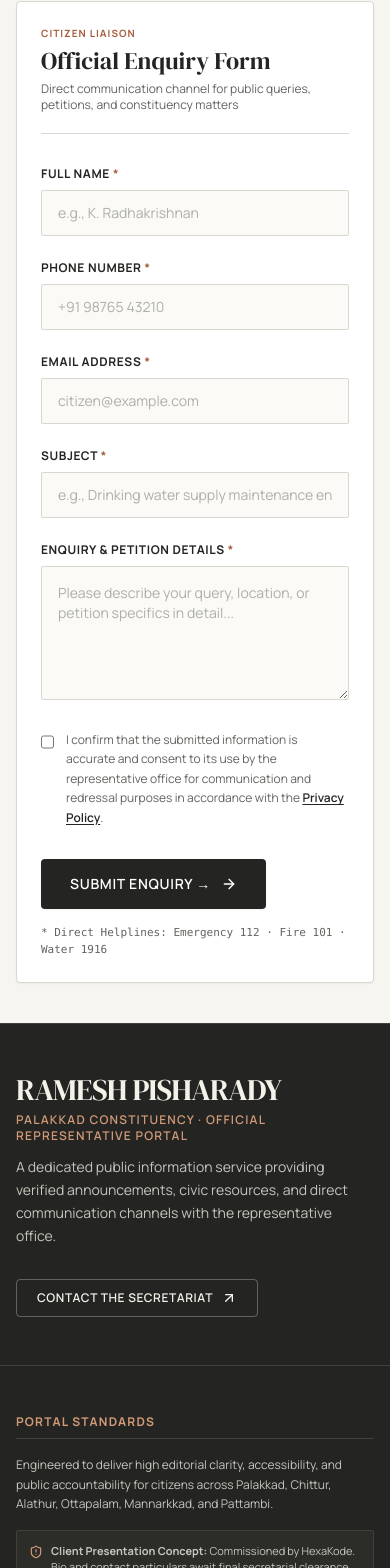
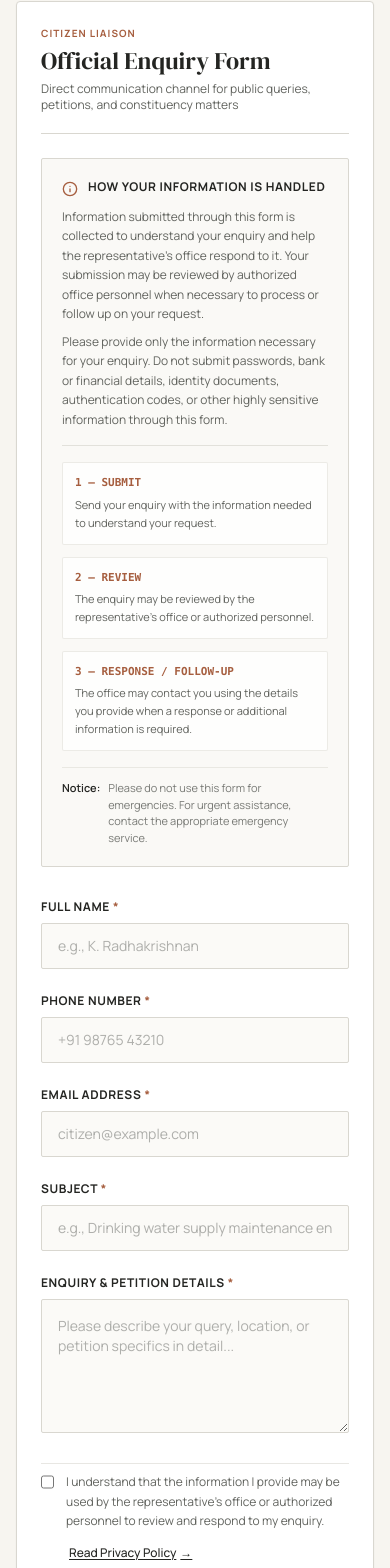
Before and after one commit to hexakodeTech/MLA-Template, a Next.js app: page /contact in a window 390 px wide. Shown: the part 1603-3171 px from the top of the page. Built offline with nearby package versions, Linux system fonts and the light colour scheme.

Commit message:
refactor: update input fields and validation logic in ContactForm

```diff
--- a/src/components/contact/ContactForm.tsx
+++ b/src/components/contact/ContactForm.tsx
@@ -2,7 +2,7 @@
 
 import React, { useState } from "react";
 import Link from "next/link";
-import { AlertCircle, ShieldCheck, Info, ArrowRight } from "lucide-react";
+import { AlertCircle, Info, ArrowRight } from "lucide-react";
 import { Button } from "@/components/ui/Button";
 import { useLanguage } from "@/context/LanguageContext";
 
@@ -41,7 +41,7 @@ export const ContactForm: React.FC = () => {
   const [errors, setErrors] = useState<FormErrors>({});
   const [isSubmitting, setIsSubmitting] = useState(false);
   const [submissionFeedback, setSubmissionFeedback] = useState<{
-    type: "prototype-success" | "error";
+    type: "success" | "error";
     message: string;
     details?: string;
   } | null>(null);
@@ -109,8 +109,8 @@ export const ContactForm: React.FC = () => {
     if (!formData.consent) {
       newErrors.consent =
         language === "ml"
-          ? "തുടരുന്നതിന് സ്വകാര്യതാ സമ്മതം രേഖപ്പെടുത്തുക"
-          : "You must acknowledge the privacy notice to proceed.";
+          ? "തുടരുന്നതിന് വിവര കൈകാര്യ സമ്മതം രേഖപ്പെടുത്തുക"
+          : "Please acknowledge the information handling notice to proceed.";
     }
 
     setErrors(newErrors);
@@ -122,7 +122,19 @@ export const ContactForm: React.FC = () => {
     setSubmissionFeedback(null);
 
     if (formData.honeypot) return;
-    if (!validate()) return;
+
+    if (!validate()) {
+      setSubmissionFeedback({
+        type: "error",
+        message:
+          language === "ml" ? "സമർപ്പിക്കാൻ സാധിച്ചില്ല" : "Unable to Submit",
+        details:
+          language === "ml"
+            ? "ഈ സമയത്ത് നിങ്ങളുടെ അന്വേഷണം സമർപ്പിക്കാൻ സാധിച്ചില്ല. വിവരങ്ങൾ പരിശോധിച്ച് വീണ്ടും ശ്രമിക്കുക."
+            : "We couldn't submit your enquiry at this time. Please check your details and try again.",
+      });
+      return;
+    }
 
     setIsSubmitting(true);
 
@@ -130,15 +142,13 @@ export const ContactForm: React.FC = () => {
       setIsSubmitting(false);
 
       setSubmissionFeedback({
-        type: "prototype-success",
+        type: "success",
         message:
-          language === "ml"
-            ? "ഫോം പരിശോധന വിജയകരം (പ്രോട്ടോടൈപ്പ് മോഡ്)"
-            : "Form Validation Successful (Demonstration Prototype)",
+          language === "ml" ? "അന്വേഷണം സമർപ്പിച്ചു" : "Enquiry Submitted",
         details:
           language === "ml"
-            ? "ബാക്ക്-എൻഡ് മെയിൽ സെർവർ ബന്ധിപ്പിച്ചിട്ടില്ലാത്തതിനാൽ യഥാർത്ഥ സന്ദേശം അയച്ചിട്ടില്ല. ക്ലയന്റ് അനുമതിക്ക് ശേഷം ഔദ്യോഗിക ഇമെയിൽ സർവീസ് സജ്ജീകരിക്കുന്നതാണ്."
-            : "This is a demonstration prototype for client evaluation. The front-end validation and accessible state handling are fully functional. No outbound email was dispatched because an authorized SMTP/backend server is not yet connected.",
+            ? "നിങ്ങളുടെ അന്വേഷണം വിജയകരമായി സമർപ്പിച്ചു. നൽകിയ വിവരങ്ങൾ ഓഫീസ് പരിശോധിച്ചേക്കാം; കൂടുതൽ വിവരങ്ങളോ തുടർനടപടികളോ ആവശ്യമാണെങ്കിൽ ഓഫീസ് നിങ്ങളുമായി ബന്ധപ്പെട്ടേക്കാം."
+            : "Your enquiry has been submitted successfully. The office may review the information provided and contact you if further information or follow-up is required.",
       });
 
       setFormData({
@@ -155,7 +165,8 @@ export const ContactForm: React.FC = () => {
 
   return (
     <div className="bg-white dark:bg-[#2C2D29] rounded-sm border border-warm-grey dark:border-[#41413B] p-6 sm:p-10 shadow-xs font-sans">
-      <div className="mb-8 pb-5 border-b border-warm-grey dark:border-[#41413B] flex items-start justify-between gap-4">
+      {/* Header */}
+      <div className="mb-6 pb-5 border-b border-warm-grey dark:border-[#41413B] flex items-start justify-between gap-4">
         <div>
           <span className="text-[10px] font-bold uppercase tracking-widest text-copper dark:text-[#D29A78] block mb-1">
             {language === "ml" ? "പൗരസമ്പർക്കം" : "Citizen Liaison"}
@@ -171,21 +182,123 @@ export const ContactForm: React.FC = () => {
               : "Direct communication channel for public queries, petitions, and constituency matters"}
           </p>
         </div>
-        <span className="hidden sm:inline-flex items-center gap-1.5 text-[11px] bg-stone dark:bg-[#222320] text-charcoal dark:text-[#F4F1E9] border border-warm-grey dark:border-[#41413B] px-3 py-1 rounded-xs font-mono font-semibold">
-          <ShieldCheck className="w-3.5 h-3.5 text-copper dark:text-[#D29A78]" />
-          Prototype Form
+        <span className="hidden sm:inline-flex items-center gap-1.5 text-[11px] bg-stone dark:bg-[#222320] text-charcoal dark:text-[#F4F1E9] border border-warm-grey dark:border-[#41413B] px-3 py-1 rounded-xs font-mono font-medium">
+          <Info className="w-3.5 h-3.5 text-copper dark:text-[#D29A78]" />
+          {language === "ml" ? "ഔദ്യോഗിക ഡെസ്ക്" : "Official Desk"}
         </span>
       </div>
 
+      {/* How Your Information Is Handled Panel */}
+      <section
+        aria-labelledby="info-handling-title"
+        className="rounded-xs border border-warm-grey dark:border-[#41413B] bg-ivory/60 dark:bg-[#222320]/80 p-5 mb-8"
+      >
+        <div className="flex items-start gap-2.5 mb-2.5">
+          <Info className="w-4 h-4 text-copper dark:text-[#D29A78] shrink-0 mt-0.5" aria-hidden="true" />
+          <h4
+            id="info-handling-title"
+            className="font-bold text-xs uppercase tracking-wider text-charcoal dark:text-[#F4F1E9]"
+          >
+            {language === "ml"
+              ? "വിവരങ്ങൾ കൈകാര്യം ചെയ്യുന്ന രീതി"
+              : "HOW YOUR INFORMATION IS HANDLED"}
+          </h4>
+        </div>
+
+        <div className="space-y-2 text-xs text-slate dark:text-[#C6C5BD] leading-relaxed">
+          <p>
+            {language === "ml"
+              ? "നിങ്ങളുടെ അന്വേഷണം മനസ്സിലാക്കുന്നതിനും അതിന് മറുപടി നൽകാൻ ജനപ്രതിനിധിയുടെ ഓഫീസിനെ സഹായിക്കുന്നതിനുമായാണ് ഈ ഫോം വഴി സമർപ്പിക്കുന്ന വിവരങ്ങൾ സ്വീകരിക്കുന്നത്. നിങ്ങളുടെ അഭ്യർത്ഥന പരിശോധിക്കുന്നതിനോ തുടർനടപടികൾ സ്വീകരിക്കുന്നതിനോ ആവശ്യമെങ്കിൽ വിവരങ്ങൾ ചുമതലപ്പെടുത്തിയ ഓഫീസ് ഉദ്യോഗസ്ഥർ പരിശോധിച്ചേക്കാം."
+              : "Information submitted through this form is collected to understand your enquiry and help the representative’s office respond to it. Your submission may be reviewed by authorized office personnel when necessary to process or follow up on your request."}
+          </p>
+          <p>
+            {language === "ml"
+              ? "നിങ്ങളുടെ അന്വേഷണത്തിന് ആവശ്യമായ വിവരങ്ങൾ മാത്രം നൽകുക. പാസ്‌വേഡുകൾ, ബാങ്ക് അല്ലെങ്കിൽ സാമ്പത്തിക വിവരങ്ങൾ, തിരിച്ചറിയൽ രേഖകൾ, ഓതന്റിക്കേഷൻ കോഡുകൾ അല്ലെങ്കിൽ അതീവ രഹസ്യസ്വഭാവമുള്ള മറ്റ് വിവരങ്ങൾ ഈ ഫോം വഴി സമർപ്പിക്കരുത്."
+              : "Please provide only the information necessary for your enquiry. Do not submit passwords, bank or financial details, identity documents, authentication codes, or other highly sensitive information through this form."}
+          </p>
+        </div>
+
+        {/* 3-Step Process Flow */}
+        <div className="mt-4 pt-4 border-t border-warm-grey/70 dark:border-[#41413B]/70">
+          <div className="grid grid-cols-1 sm:grid-cols-3 gap-3">
+            {/* Step 1 */}
+            <div className="bg-white/80 dark:bg-[#2C2D29]/80 p-3 rounded-xs border border-warm-grey/50 dark:border-[#41413B]/50 flex flex-col justify-between">
+              <div>
+                <span className="font-mono text-[11px] font-bold text-copper dark:text-[#D29A78] block mb-1">
+                  {language === "ml" ? "1 — സമർപ്പിക്കുക" : "1 — SUBMIT"}
+                </span>
+                <p className="text-[11px] text-slate dark:text-[#C6C5BD] leading-relaxed">
+                  {language === "ml"
+                    ? "നിങ്ങളുടെ അഭ്യർത്ഥന മനസ്സിലാക്കാൻ ആവശ്യമായ വിവരങ്ങൾ ഉൾപ്പെടുത്തി അന്വേഷണം അയക്കുക."
+                    : "Send your enquiry with the information needed to understand your request."}
+                </p>
+              </div>
+            </div>
+
+            {/* Step 2 */}
+            <div className="bg-white/80 dark:bg-[#2C2D29]/80 p-3 rounded-xs border border-warm-grey/50 dark:border-[#41413B]/50 flex flex-col justify-between">
+              <div>
+                <span className="font-mono text-[11px] font-bold text-copper dark:text-[#D29A78] block mb-1">
+                  {language === "ml" ? "2 — പരിശോധന" : "2 — REVIEW"}
+                </span>
+                <p className="text-[11px] text-slate dark:text-[#C6C5BD] leading-relaxed">
+                  {language === "ml"
+                    ? "അന്വേഷണം ജനപ്രതിനിധിയുടെ ഓഫീസോ ചുമതലപ്പെടുത്തിയ ഉദ്യോഗസ്ഥരോ പരിശോധിച്ചേക്കാം."
+                    : "The enquiry may be reviewed by the representative’s office or authorized personnel."}
+                </p>
+              </div>
+            </div>
+
+            {/* Step 3 */}
+            <div className="bg-white/80 dark:bg-[#2C2D29]/80 p-3 rounded-xs border border-warm-grey/50 dark:border-[#41413B]/50 flex flex-col justify-between">
+              <div>
+                <span className="font-mono text-[11px] font-bold text-copper dark:text-[#D29A78] block mb-1">
+                  {language === "ml" ? "3 — മറുപടി / തുടർനടപടി" : "3 — RESPONSE / FOLLOW-UP"}
+                </span>
+                <p className="text-[11px] text-slate dark:text-[#C6C5BD] leading-relaxed">
+                  {language === "ml"
+                    ? "മറുപടിയോ കൂടുതൽ വിവരങ്ങളോ ആവശ്യമുള്ളപ്പോൾ നിങ്ങൾ നൽകിയ വിവരങ്ങൾ ഉപയോഗിച്ച് ഓഫീസ് ബന്ധപ്പെട്ടേക്കാം."
+                    : "The office may contact you using the details you provide when a response or additional information is required."}
+                </p>
+              </div>
+            </div>
+          </div>
+        </div>
+
+        {/* Subtle Important Notice (Emergency Service) */}
+        <div className="mt-4 pt-3 border-t border-warm-grey/50 dark:border-[#41413B]/50 flex items-start gap-2 text-[11px] text-slate/85 dark:text-[#A09F97]">
+          <span className="font-semibold text-charcoal dark:text-[#F4F1E9] shrink-0">
+            {language === "ml" ? "ശ്രദ്ധിക്കുക:" : "Notice:"}
+          </span>
+          <p>
+            {language === "ml"
+              ? "അടിയന്തിര ആവശ്യങ്ങൾക്കായി ഈ ഫോം ഉപയോഗിക്കരുത്. അടിയന്തിര സഹായത്തിനായി ബന്ധപ്പെട്ട എമർജൻസി സർവീസുകളുമായി ബന്ധപ്പെടുക."
+              : "Please do not use this form for emergencies. For urgent assistance, contact the appropriate emergency service."}
+          </p>
+        </div>
+      </section>
+
+      {/* Submission Feedback Alert */}
       {submissionFeedback && (
         <div
           role="alert"
-          className="mb-8 p-5 rounded-xs bg-stone/50 dark:bg-[#222320] border border-warm-grey dark:border-[#41413B] text-charcoal dark:text-[#F4F1E9] animate-in fade-in duration-200"
+          aria-live="polite"
+          className={`mb-8 p-5 rounded-xs border text-charcoal dark:text-[#F4F1E9] animate-in fade-in duration-200 ${
+            submissionFeedback.type === "success"
+              ? "bg-[#F7F6F2] dark:bg-[#222320] border-warm-grey dark:border-[#41413B]"
+              : "bg-red-50/80 dark:bg-red-950/20 border-red-200 dark:border-red-900/50"
+          }`}
         >
           <div className="flex items-start gap-3">
-            <Info className="w-5 h-5 text-copper dark:text-[#D29A78] shrink-0 mt-0.5" />
+            {submissionFeedback.type === "success" ? (
+              <Info className="w-5 h-5 text-copper dark:text-[#D29A78] shrink-0 mt-0.5" aria-hidden="true" />
+            ) : (
+              <AlertCircle className="w-5 h-5 text-red-600 dark:text-red-400 shrink-0 mt-0.5" aria-hidden="true" />
+            )}
             <div>
-              <h4 className="text-sm font-bold text-charcoal dark:text-[#F4F1E9]">{submissionFeedback.message}</h4>
+              <h4 className="text-sm font-bold text-charcoal dark:text-[#F4F1E9]">
+                {submissionFeedback.message}
+              </h4>
               <p className="text-xs text-slate dark:text-[#C6C5BD] mt-1 leading-relaxed">
                 {submissionFeedback.details}
               </p>
@@ -194,6 +307,7 @@ export const ContactForm: React.FC = () => {
         </div>
       )}
 
+      {/* Form Fields */}
       <form onSubmit={handleSubmit} noValidate className="space-y-6">
         {/* Anti-spam honeypot */}
         <div className="hidden" aria-hidden="true">
@@ -218,12 +332,14 @@ export const ContactForm: React.FC = () => {
               className="block text-xs font-bold uppercase tracking-wider text-charcoal dark:text-[#F4F1E9] mb-2"
             >
               {language === "ml" ? "പൂർണ്ണ പേര്" : "Full Name"}{" "}
-              <span className="text-copper dark:text-[#D29A78]">*</span>
+              <span className="text-copper dark:text-[#D29A78]" aria-hidden="true">*</span>
+              <span className="sr-only">({language === "ml" ? "ആവശ്യമാണ്" : "required"})</span>
             </label>
             <input
               type="text"
               id="fullName"
               name="fullName"
+              required
               value={formData.fullName}
               onChange={(e) => {
                 setFormData({ ...formData, fullName: e.target.value });
@@ -235,7 +351,7 @@ export const ContactForm: React.FC = () => {
               className="w-full text-sm px-4 py-3 rounded-xs border border-warm-grey dark:border-[#41413B] bg-ivory/50 dark:bg-[#222320] text-charcoal dark:text-[#F4F1E9] placeholder-slate/50 dark:placeholder-[#A09F97]/50 focus:bg-white dark:focus:bg-[#191A18] focus:outline-none focus:ring-1 focus:ring-charcoal dark:focus:ring-[#D29A78] focus:border-charcoal dark:focus:border-[#D29A78] transition-colors"
             />
             {errors.fullName && (
-              <p id="fullName-error" className="mt-1.5 text-xs text-copper dark:text-[#D29A78] flex items-center gap-1 font-medium">
+              <p id="fullName-error" role="alert" className="mt-1.5 text-xs text-copper dark:text-[#D29A78] flex items-center gap-1 font-medium">
                 <AlertCircle className="w-3.5 h-3.5 shrink-0" />
                 <span>{errors.fullName}</span>
               </p>
@@ -249,12 +365,14 @@ export const ContactForm: React.FC = () => {
               className="block text-xs font-bold uppercase tracking-wider text-charcoal dark:text-[#F4F1E9] mb-2"
             >
               {language === "ml" ? "ഫോൺ നമ്പർ" : "Phone Number"}{" "}
-              <span className="text-copper dark:text-[#D29A78]">*</span>
+              <span className="text-copper dark:text-[#D29A78]" aria-hidden="true">*</span>
+              <span className="sr-only">({language === "ml" ? "ആവശ്യമാണ്" : "required"})</span>
             </label>
             <input
               type="tel"
               id="phone"
               name="phone"
+              required
               value={formData.phone}
               onChange={(e) => {
                 setFormData({ ...formData, phone: e.target.value });
@@ -266,7 +384,7 @@ export const ContactForm: React.FC = () => {
               className="w-full text-sm px-4 py-3 rounded-xs border border-warm-grey dark:border-[#41413B] bg-ivory/50 dark:bg-[#222320] text-charcoal dark:text-[#F4F1E9] placeholder-slate/50 dark:placeholder-[#A09F97]/50 focus:bg-white dark:focus:bg-[#191A18] focus:outline-none focus:ring-1 focus:ring-charcoal dark:focus:ring-[#D29A78] focus:border-charcoal dark:focus:border-[#D29A78] transition-colors"
             />
             {errors.phone && (
-              <p id="phone-error" className="mt-1.5 text-xs text-copper dark:text-[#D29A78] flex items-center gap-1 font-medium">
+              <p id="phone-error" role="alert" className="mt-1.5 text-xs text-copper dark:text-[#D29A78] flex items-center gap-1 font-medium">
                 <AlertCircle className="w-3.5 h-3.5 shrink-0" />
                 <span>{errors.phone}</span>
               </p>
@@ -282,12 +400,14 @@ export const ContactForm: React.FC = () => {
               className="block text-xs font-bold uppercase tracking-wider text-charcoal dark:text-[#F4F1E9] mb-2"
             >
               {language === "ml" ? "ഇമെയിൽ വിലാസം" : "Email Address"}{" "}
-              <span className="text-copper dark:text-[#D29A78]">*</span>
+              <span className="text-copper dark:text-[#D29A78]" aria-hidden="true">*</span>
+              <span className="sr-only">({language === "ml" ? "ആവശ്യമാണ്" : "required"})</span>
             </label>
             <input
               type="email"
               id="email"
               name="email"
+              required
               value={formData.email}
               onChange={(e) => {
                 setFormData({ ...formData, email: e.target.value });
@@ -299,7 +419,7 @@ export const ContactForm: React.FC = () => {
               className="w-full text-sm px-4 py-3 rounded-xs border border-warm-grey dark:border-[#41413B] bg-ivory/50 dark:bg-[#222320] text-charcoal dark:text-[#F4F1E9] placeholder-slate/50 dark:placeholder-[#A09F97]/50 focus:bg-white dark:focus:bg-[#191A18] focus:outline-none focus:ring-1 focus:ring-charcoal dark:focus:ring-[#D29A78] focus:border-charcoal dark:focus:border-[#D29A78] transition-colors"
             />
             {errors.email && (
-              <p id="email-error" className="mt-1.5 text-xs text-copper dark:text-[#D29A78] flex items-center gap-1 font-medium">
+              <p id="email-error" role="alert" className="mt-1.5 text-xs text-copper dark:text-[#D29A78] flex items-center gap-1 font-medium">
                 <AlertCircle className="w-3.5 h-3.5 shrink-0" />
                 <span>{errors.email}</span>
               </p>
@@ -313,12 +433,14 @@ export const ContactForm: React.FC = () => {
               className="block text-xs font-bold uppercase tracking-wider text-charcoal dark:text-[#F4F1E9] mb-2"
             >
               {language === "ml" ? "വിഷയം" : "Subject"}{" "}
-              <span className="text-copper dark:text-[#D29A78]">*</span>
+              <span className="text-copper dark:text-[#D29A78]" aria-hidden="true">*</span>
+              <span className="sr-only">({language === "ml" ? "ആവശ്യമാണ്" : "required"})</span>
             </label>
             <input
               type="text"
               id="subject"
               name="subject"
+              required
               value={formData.subject}
               onChange={(e) => {
                 setFormData({ ...formData, subject: e.target.value });
@@ -334,7 +456,7 @@ export const ContactForm: React.FC = () => {
               className="w-full text-sm px-4 py-3 rounded-xs border border-warm-grey dark:border-[#41413B] bg-ivory/50 dark:bg-[#222320] text-charcoal dark:text-[#F4F1E9] placeholder-slate/50 dark:placeholder-[#A09F97]/50 focus:bg-white dark:focus:bg-[#191A18] focus:outline-none focus:ring-1 focus:ring-charcoal dark:focus:ring-[#D29A78] focus:border-charcoal dark:focus:border-[#D29A78] transition-colors"
             />
             {errors.subject && (
-              <p id="subject-error" className="mt-1.5 text-xs text-copper dark:text-[#D29A78] flex items-center gap-1 font-medium">
+              <p id="subject-error" role="alert" className="mt-1.5 text-xs text-copper dark:text-[#D29A78] flex items-center gap-1 font-medium">
                 <AlertCircle className="w-3.5 h-3.5 shrink-0" />
                 <span>{errors.subject}</span>
               </p>
@@ -349,11 +471,13 @@ export const ContactForm: React.FC = () => {
             className="block text-xs font-bold uppercase tracking-wider text-charcoal dark:text-[#F4F1E9] mb-2"
           >
             {language === "ml" ? "സന്ദേശം / പരാതി വിവരങ്ങൾ" : "Enquiry & Petition Details"}{" "}
-            <span className="text-copper dark:text-[#D29A78]">*</span>
+            <span className="text-copper dark:text-[#D29A78]" aria-hidden="true">*</span>
+            <span className="sr-only">({language === "ml" ? "ആവശ്യമാണ്" : "required"})</span>
           </label>
           <textarea
             id="message"
             name="message"
+            required
             rows={5}
             value={formData.message}
             onChange={(e) => {
@@ -370,7 +494,7 @@ export const ContactForm: React.FC = () => {
             className="w-full text-sm p-4 rounded-xs border border-warm-grey dark:border-[#41413B] bg-ivory/50 dark:bg-[#222320] text-charcoal dark:text-[#F4F1E9] placeholder-slate/50 dark:placeholder-[#A09F97]/50 focus:bg-white dark:focus:bg-[#191A18] focus:outline-none focus:ring-1 focus:ring-charcoal dark:focus:ring-[#D29A78] focus:border-charcoal dark:focus:border-[#D29A78] transition-colors resize-y"
           />
           {errors.message && (
-            <p id="message-error" className="mt-1.5 text-xs text-copper dark:text-[#D29A78] flex items-center gap-1 font-medium">
+            <p id="message-error" role="alert" className="mt-1.5 text-xs text-copper dark:text-[#D29A78] flex items-center gap-1 font-medium">
               <AlertCircle className="w-3.5 h-3.5 shrink-0" />
               <span>{errors.message}</span>
             </p>
@@ -378,8 +502,8 @@ export const ContactForm: React.FC = () => {
         </div>
 
         {/* Consent Checkbox */}
-        <div>
-          <label className="flex items-start gap-3 cursor-pointer">
+        <div className="pt-2 border-t border-warm-grey/60 dark:border-[#41413B]/60 space-y-2">
+          <div className="flex items-start gap-3">
             <input
               type="checkbox"
               id="consent"
@@ -389,36 +513,32 @@ export const ContactForm: React.FC = () => {
                 setFormData({ ...formData, consent: e.target.checked });
                 if (errors.consent) setErrors({ ...errors, consent: undefined });
               }}
-              className="mt-1 w-4 h-4 rounded-xs text-charcoal border-warm-grey dark:border-[#41413B] focus:ring-charcoal dark:focus:ring-[#D29A78]"
+              aria-invalid={!!errors.consent}
+              aria-describedby={errors.consent ? "consent-error" : undefined}
+              className="mt-0.5 h-4 w-4 rounded-xs border-warm-grey dark:border-[#41413B] text-charcoal focus:ring-2 focus:ring-charcoal dark:focus:ring-[#D29A78] focus:ring-offset-2 cursor-pointer transition-colors"
             />
-            <span className="text-xs text-slate dark:text-[#C6C5BD] leading-relaxed">
-              {language === "ml" ? (
-                <span>
-                  ഞാൻ സമർപ്പിച്ച വിവരങ്ങൾ കൃത്യമാണ്. ഈ വിവരങ്ങൾ അന്വേഷണ പരിഹാരത്തിനായി ഓഫീസിന് ഉപയോഗിക്കാമെന്ന{" "}
-                  <Link
-                    href="/privacy-policy"
-                    className="text-charcoal dark:text-[#F4F1E9] font-semibold underline underline-offset-2 hover:text-copper dark:hover:text-[#D29A78]"
-                  >
-                    സ്വകാര്യതാ നയം
-                  </Link>{" "}
-                  ഞാൻ അംഗീകരിക്കുന്നു.
-                </span>
-              ) : (
-                <span>
-                  I confirm that the submitted information is accurate and consent to its use by the representative office for communication and redressal purposes in accordance with the{" "}
-                  <Link
-                    href="/privacy-policy"
-                    className="text-charcoal dark:text-[#F4F1E9] font-semibold underline underline-offset-2 hover:text-copper dark:hover:text-[#D29A78]"
-                  >
-                    Privacy Policy
-                  </Link>
-                  .
-                </span>
-              )}
-            </span>
-          </label>
+            <label
+              htmlFor="consent"
+              className="text-xs text-slate dark:text-[#C6C5BD] leading-relaxed cursor-pointer select-none"
+            >
+              {language === "ml"
+                ? "എന്റെ അന്വേഷണം പരിശോധിക്കുന്നതിനും മറുപടി നൽകുന്നതിനുമായി ഞാൻ നൽകുന്ന വിവരങ്ങൾ ജനപ്രതിനിധിയുടെ ഓഫീസിനോ ചുമതലപ്പെടുത്തിയ ഉദ്യോഗസ്ഥർക്കോ ഉപയോഗിക്കാമെന്ന് ഞാൻ മനസ്സിലാക്കുന്നു."
+                : "I understand that the information I provide may be used by the representative’s office or authorized personnel to review and respond to my enquiry."}
+            </label>
+          </div>
+
+          <div className="pl-7">
+            <Link
+              href="/privacy-policy"
+              className="inline-flex items-center gap-1 text-xs text-charcoal dark:text-[#F4F1E9] underline underline-offset-2 hover:text-copper dark:hover:text-[#D29A78] font-medium transition-colors"
+            >
+              <span>{language === "ml" ? "സ്വകാര്യതാ നയം വായിക്കുക" : "Read Privacy Policy"}</span>
+              <span aria-hidden="true">→</span>
+            </Link>
+          </div>
+
           {errors.consent && (
-            <p className="mt-1.5 text-xs text-copper dark:text-[#D29A78] flex items-center gap-1 font-medium">
+            <p id="consent-error" role="alert" className="pl-7 text-xs text-copper dark:text-[#D29A78] flex items-center gap-1 font-medium">
               <AlertCircle className="w-3.5 h-3.5 shrink-0" />
               <span>{errors.consent}</span>
             </p>
@@ -431,11 +551,15 @@ export const ContactForm: React.FC = () => {
             type="submit"
             variant="primary"
             size="lg"
+            disabled={!formData.consent || isSubmitting}
             isLoading={isSubmitting}
-            icon={<ArrowRight className="w-4 h-4 text-white dark:text-[#191A18]" />}
+            aria-busy={isSubmitting}
+            icon={!isSubmitting ? <ArrowRight className="w-4 h-4 text-white dark:text-[#191A18]" /> : undefined}
             iconPosition="right"
           >
-            {language === "ml" ? "സന്ദേശം അയക്കുക →" : "SUBMIT ENQUIRY →"}
+            {isSubmitting
+              ? (language === "ml" ? "അന്വേഷണം സമർപ്പിക്കുന്നു…" : "Submitting Enquiry…")
+              : (language === "ml" ? "ഔദ്യോഗിക അന്വേഷണം സമർപ്പിക്കുക" : "Submit Official Enquiry")}
           </Button>
 
           <p className="text-[11px] text-slate dark:text-[#A09F97] font-mono">
```
